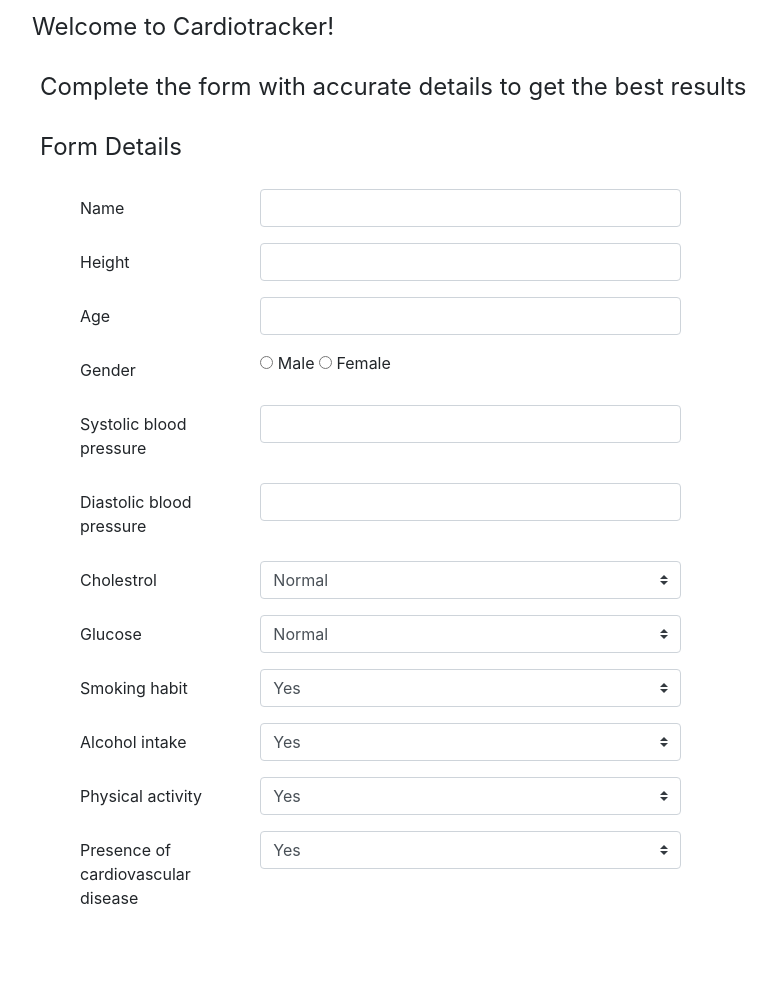
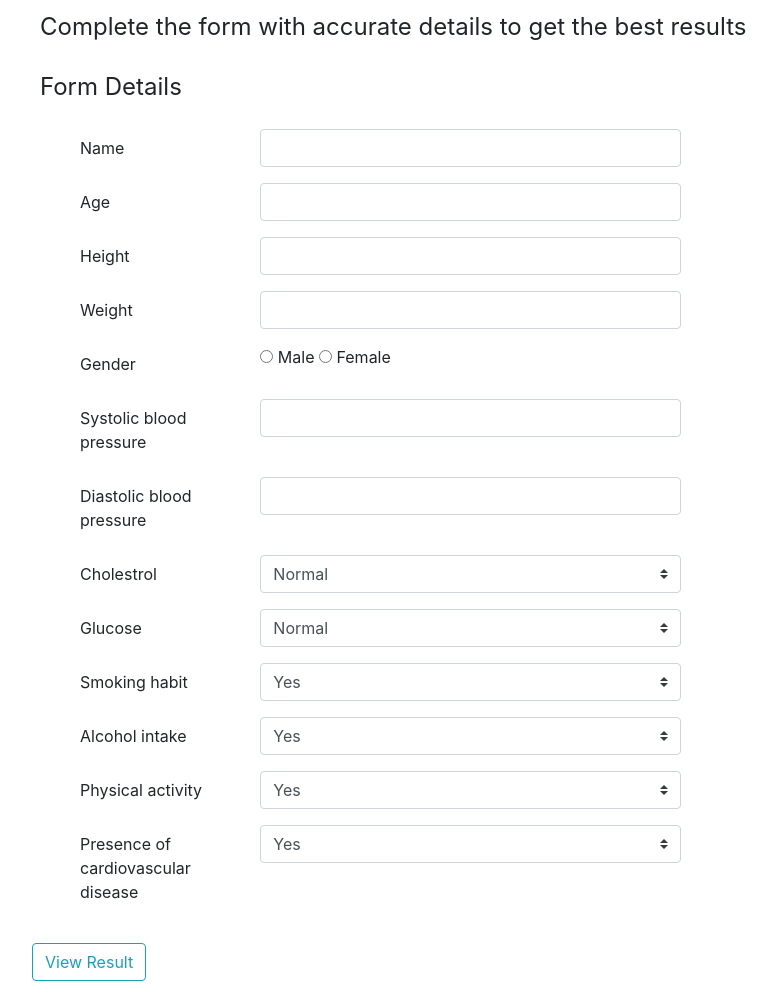
Before and after one commit to team-gen-y/Cardiotracker, a Flask app: page / in a window 1280 px wide. Shown: the part 161-1168 px from the top of the page, without its empty margins (58-835 px from the left). Before the commit the page ends 1066 px from the top, so only its background shows below. Run offline with Flask 2, Linux system fonts and the light colour scheme; some libraries are stand-ins or nearby versions.

Commit message:
packae structure

```diff
--- a/app.py
+++ /dev/null
@@ -1,12 +0,0 @@
-from flask import Flask, render_template,url_for
-from forms import cardioForm
-import os
-
-app = Flask(__name__)
-SECRET_KEY = os.urandom(32)
-app.config['SECRET_KEY'] = SECRET_KEY
-
-@app.route("/")
-def dataentry():
-    form = cardioForm()
-    return render_template('form.html',form=form)
--- a/forms.py
+++ b/flaskapp/forms.py
@@ -1,14 +1,15 @@
 from flask_wtf import FlaskForm
-from wtforms import StringField,IntegerField,RadioField, SelectField
+from wtforms import StringField,IntegerField,RadioField, SelectField,SubmitField
 from wtforms.validators import DataRequired, Length, Email
 
 class cardioForm(FlaskForm):
     name = StringField('Name',
                            validators=[DataRequired(), Length(min=2, max=20)])
+    age = IntegerField('Age',
+                        validators=[DataRequired()])
     height = IntegerField('Height',
                         validators=[DataRequired()])
-
-    age = IntegerField('Age',
+    weight = IntegerField('Weight',
                         validators=[DataRequired()])
     gender = RadioField('Gender',
                         choices=[(1,'Male'),(0,'Female')],
@@ -31,3 +32,4 @@
                         choices=[(1,'Yes'),(0,'No')])
     disease = SelectField('Presence of cardiovascular disease',
                         choices=[(1,'Yes'),(0,'No')])
+    submit = SubmitField('View Result')
--- /dev/null
+++ b/flaskapp/routes.py
@@ -0,0 +1,16 @@
+from flask import Flask, render_template,url_for, redirect
+from flaskapp import app
+from flaskapp.models import cardioData
+from flaskapp.forms import cardioForm
+
+
+@app.route("/",methods=['GET','POST'])
+def dataentry():
+    form = cardioForm()
+    if form.validate_on_submit():
+        return redirect(url_for('result'))
+    return render_template('form.html',form=form)
+
+@app.route("/result",methods=['GET','POST'])
+def result():
+    return render_template('result.html')
--- a/templates/form.html
+++ b/flaskapp/templates/form.html
@@ -1,7 +1,6 @@
 {% extends "layout.html" %}
 {% block content %}
     <div class="content-section container">
-        <legend class=" mb-4">Welcome to Cardiotracker!</legend>
         <legend class=" mb-4 ml-2">Complete the form with accurate details to get the best results</legend>
         <legend class=" mb-4 ml-2">Form Details</legend>
         <form method="POST" action="">
@@ -14,15 +13,21 @@
                    </div>
                 </div>
                 <div class="form-group row">
+                    {{ form.age.label(class='col-sm-2 col-form-label') }}
+                   <div class="col-sm-5">
+                    {{ form.age(class='form-control') }}
+                   </div>
+                </div>
+                <div class="form-group row">
                     {{ form.height.label(class='col-sm-2 col-form-label') }}
                    <div class="col-sm-5">
                     {{ form.height(class='form-control') }}
                    </div>
                 </div>
                 <div class="form-group row">
-                    {{ form.age.label(class='col-sm-2 col-form-label') }}
+                    {{ form.weight.label(class='col-sm-2 col-form-label') }}
                    <div class="col-sm-5">
-                    {{ form.age(class='form-control') }}
+                    {{ form.weight(class='form-control') }}
                    </div>
                 </div>
                 <div class="form-group row ">
@@ -85,6 +90,9 @@
                    </div>
                 </div>
             </fieldset>
+            <div class="form-group">
+                {{ form.submit(class="btn btn-outline-info") }}
+            </div>
         </form>
     </div>
 {% endblock content %}
--- a/templates/layout.html
+++ b/flaskapp/templates/layout.html
@@ -11,6 +11,7 @@
     <header class="masthead">
         <div class="container h-100">
           <div class="row h-100 align-items-center">
+            <h1 class="font-weight-light">Welcome to Cardiotracker</h1>
           </div>
         </div>
       </header>
--- /dev/null
+++ b/run.py
@@ -0,0 +1,4 @@
+from flaskapp import app
+
+if __name__ == '__main__':
+    app.run(debug=True)
```
Also changed, not shown: flaskapp/__init__.py (added, +12 -0 lines), flaskapp/models.py (added, +19 -0 lines), flaskapp/templates/result.html (added, +11 -0 lines), flaskapp/README.md (renamed from README.md), flaskapp/cardio_train.csv (renamed from cardio_train.csv), flaskapp/prediction.py (renamed from prediction.py), flaskapp/static/b-img.png (added), flaskapp/static/main.css (renamed from static/main.css), flaskapp/templates/about.html (added), flaskapp/templates/home.html (renamed from templates/home.html), 1 other file.
